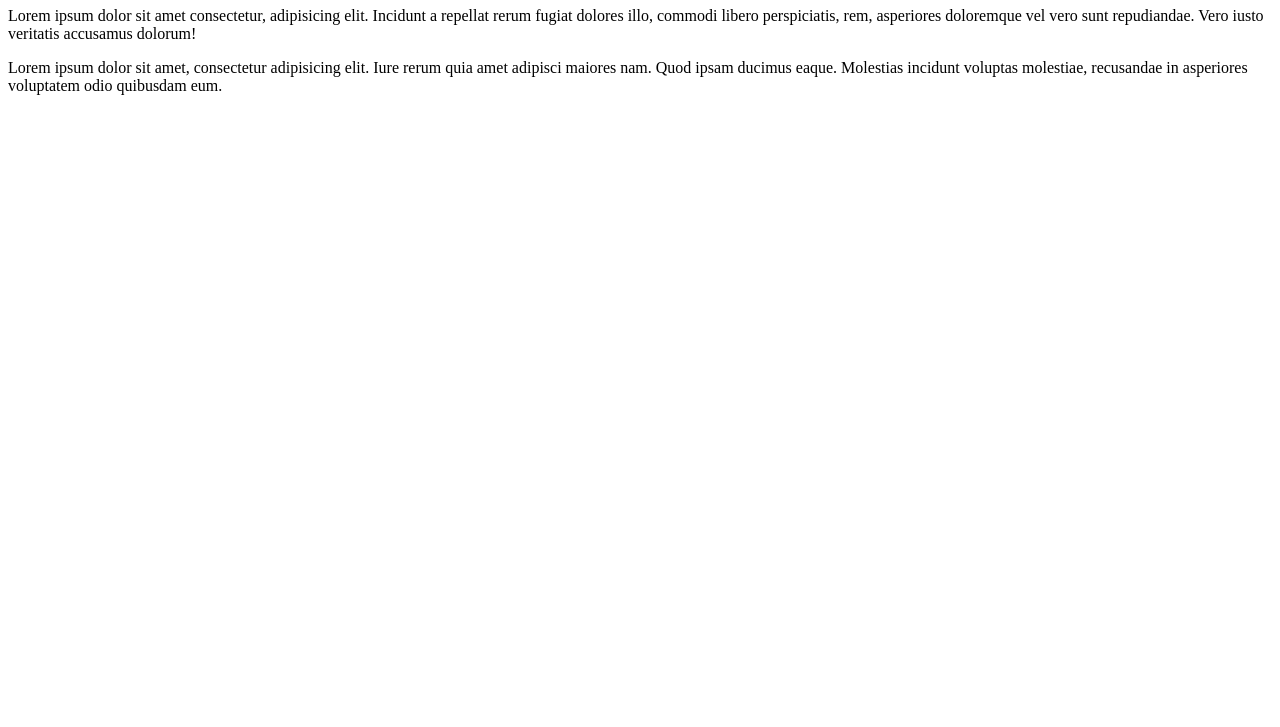
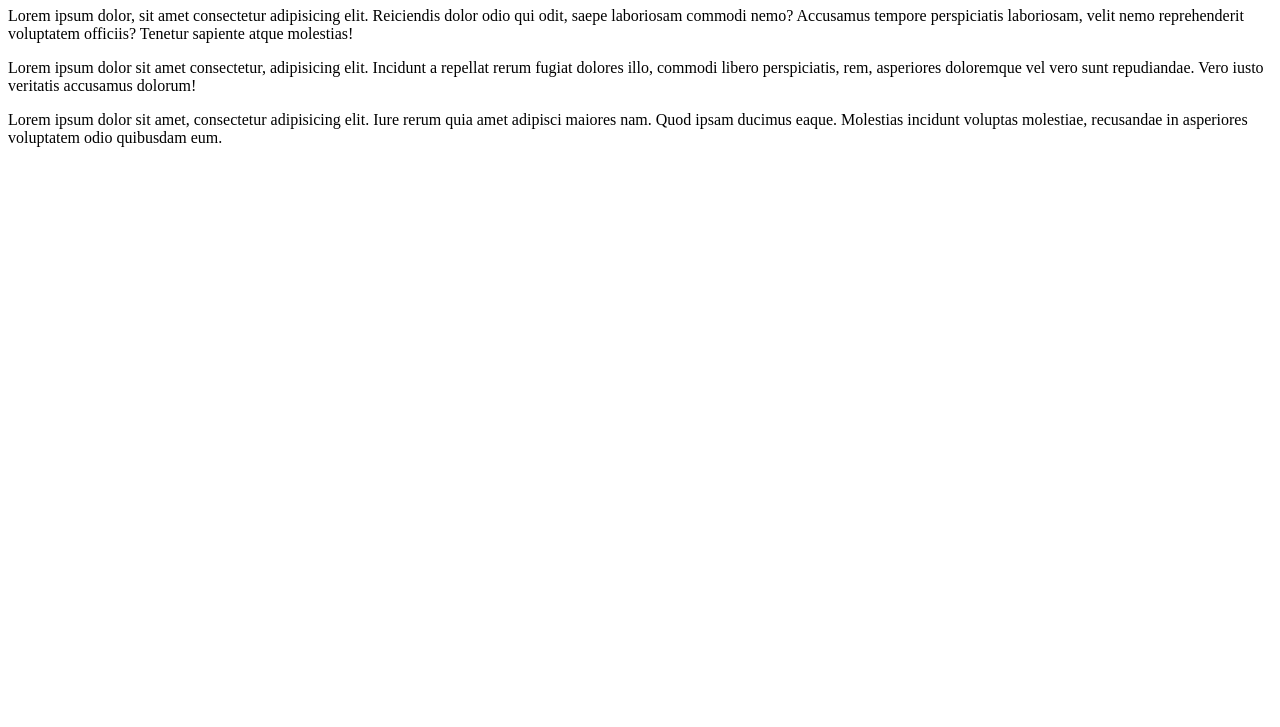
Before and after one commit to Leonardlugtu/panGIT, a plain HTML site: page index.html in a window 1280 px wide. Shown: the part 73-800 px from the top of the page. Drawn offline with Linux system fonts and the light colour scheme.

Commit message:
commited

```diff
--- a/index.html
+++ b/index.html
@@ -8,6 +8,7 @@
 </head>
 <body>
     <h1>Hello World</h1>
+    <p>Lorem ipsum dolor, sit amet consectetur adipisicing elit. Reiciendis dolor odio qui odit, saepe laboriosam commodi nemo? Accusamus tempore perspiciatis laboriosam, velit nemo reprehenderit voluptatem officiis? Tenetur sapiente atque molestias!</p>
     <p>Lorem ipsum dolor sit amet consectetur, adipisicing elit. Incidunt a repellat rerum fugiat dolores illo, commodi libero perspiciatis, rem, asperiores doloremque vel vero sunt repudiandae. Vero iusto veritatis accusamus dolorum!</p>
     <p>Lorem ipsum dolor sit amet, consectetur adipisicing elit. Iure rerum quia amet adipisci maiores nam. Quod ipsam ducimus eaque. Molestias incidunt voluptas molestiae, recusandae in asperiores voluptatem odio quibusdam eum.</p>
 </body>
```
